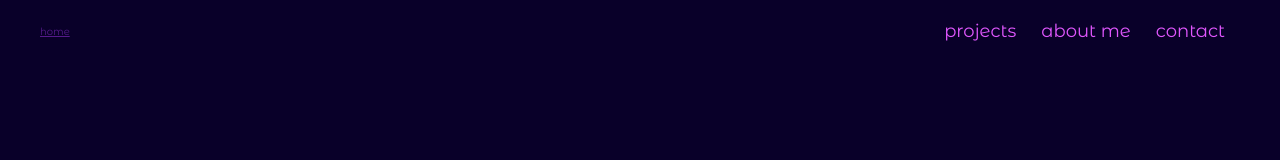
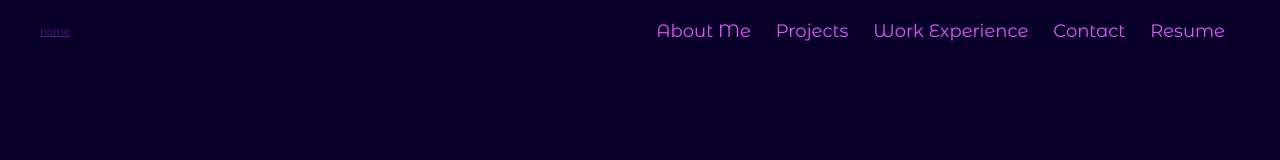
Before and after one commit to saracheak/saracheak.github.io, a plain HTML site: page index.html in a window 1280 px wide. Drawn offline with Linux system fonts and the light colour scheme.

Commit message:
final headers

```diff
--- a/index.html
+++ b/index.html
@@ -7,15 +7,19 @@
 <body>
 <!-- header section starts -->
 <header class="header">
-
     <section class="flex">
         <a href="" class="home"> home</a>
         <nav class="navbar">
-            <a href="#projects">projects</a>
-            <a href="#about me">about me</a>
-            <a href="#contact">contact</a>
+            <a href="#about me">About Me</a>
+            <a href="#projects">Projects</a>
+            <a href="#work">Work Experience</a>
+            <a href="#contact">Contact</a>
+            <a class="resume-btn" href="#">Resume</a>
         </nav>
     </section>
 </header>
+
+
+
 </body>
 </html>
```
